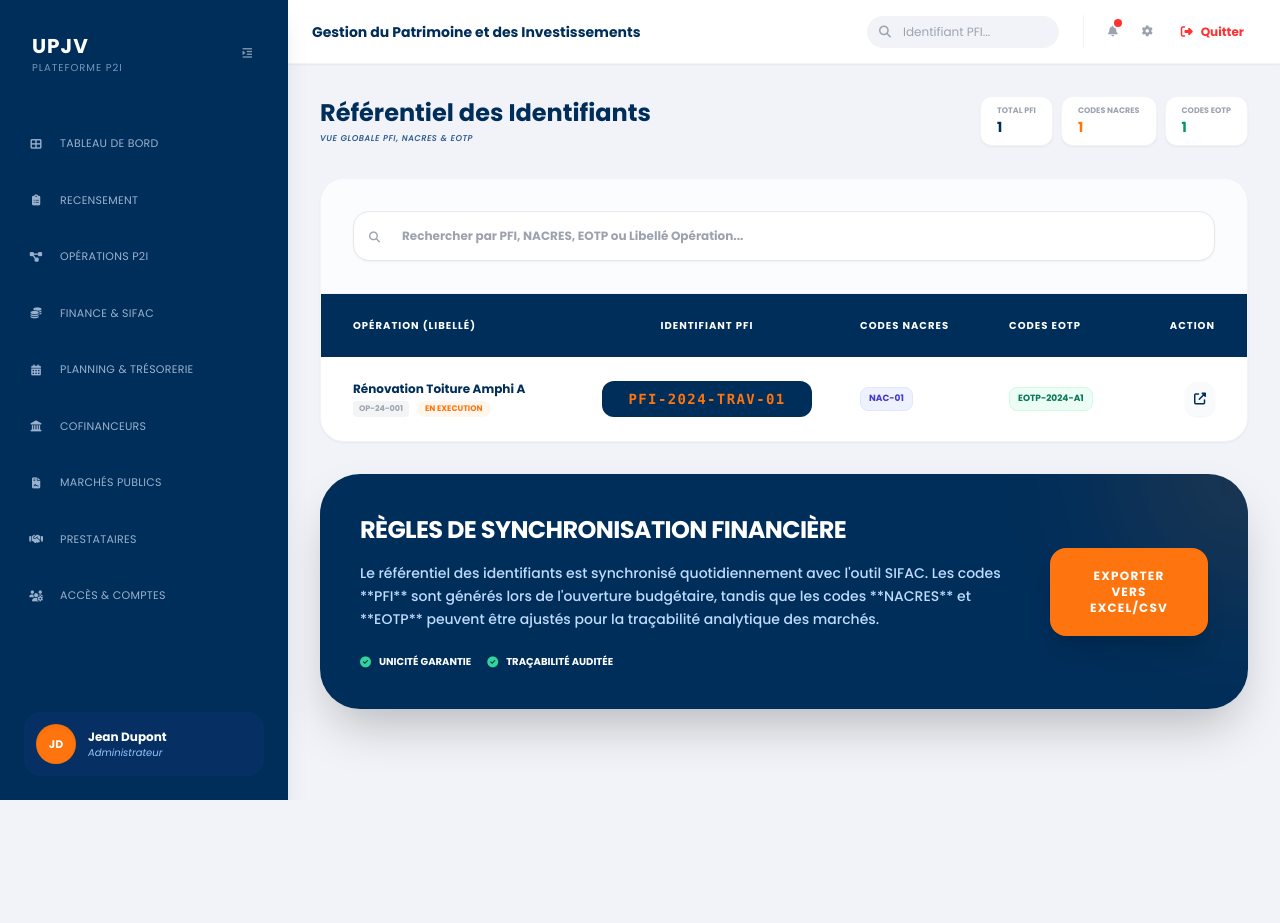
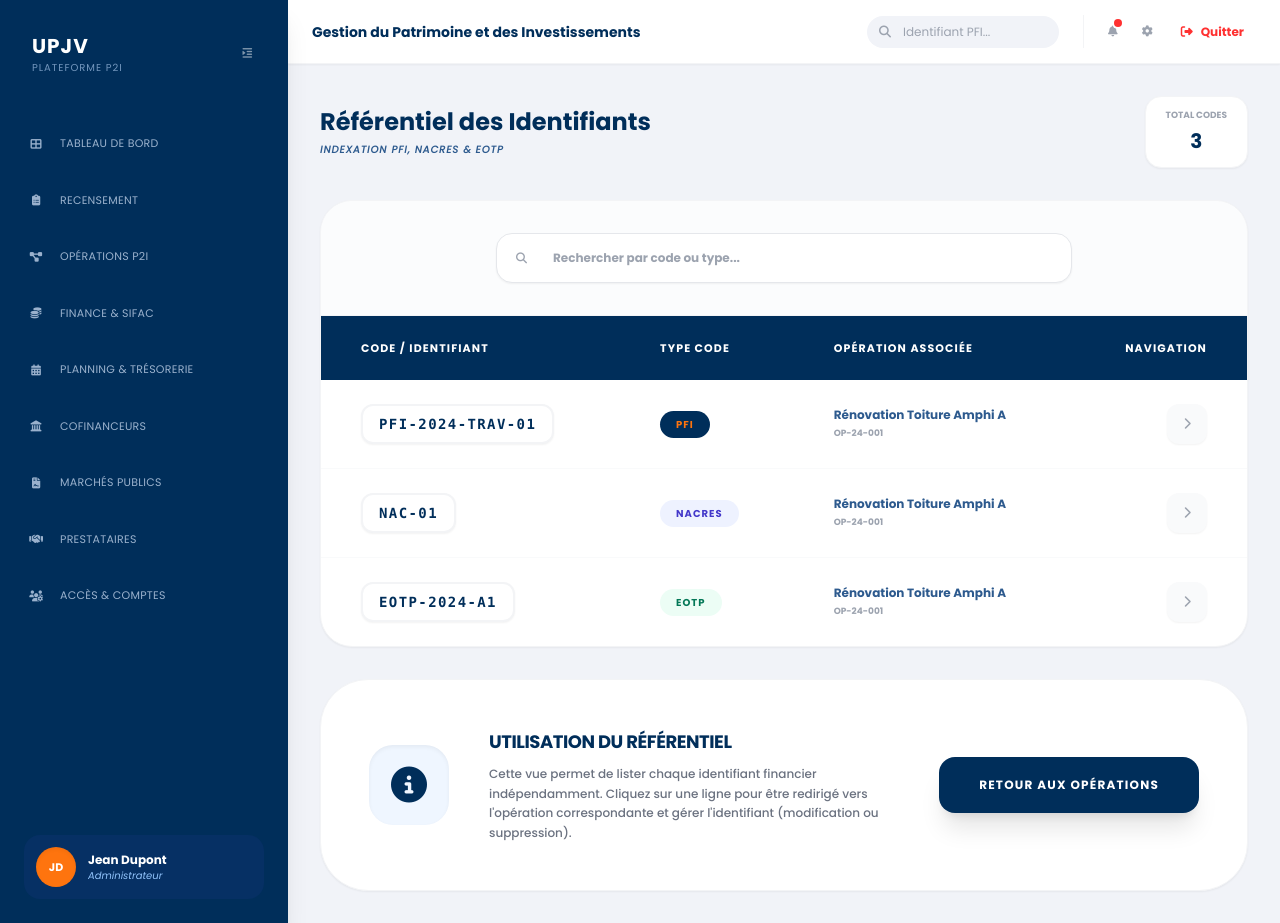
Before and after one commit to faridsadsaoud123/p2i-platform, a React (Vite) app: page /#/identifiers in a window 1280 px wide. Before the commit the page ends 800 px from the top, so only its background shows below. Built offline with nearby package versions, Linux system fonts and the light colour scheme.

Commit message:
refactor: flatten identifier registry to display codes individually

```diff
--- a/components/IdentifierRegistry.tsx
+++ b/components/IdentifierRegistry.tsx
@@ -1,6 +1,5 @@
 import React, { useState } from 'react';
 import { useData } from './DataContext';
-import { STATUS_COLORS } from '../constants';
 import { useNavigate } from 'react-router-dom';
 
 const IdentifierRegistry: React.FC = () => {
@@ -8,46 +7,59 @@ const IdentifierRegistry: React.FC = () => {
   const navigate = useNavigate();
   const [searchTerm, setSearchTerm] = useState('');
 
-  const filteredOps = operations.filter(op =>
-    op.title.toLowerCase().includes(searchTerm.toLowerCase()) ||
-    op.pfiCode.toLowerCase().includes(searchTerm.toLowerCase()) ||
-    op.nacresCodes?.some(c => c.toLowerCase().includes(searchTerm.toLowerCase())) ||
-    op.eotpCodes?.some(c => c.toLowerCase().includes(searchTerm.toLowerCase()))
+  // Flatten all identifiers into a single list
+  const allIdentifiers = operations.flatMap(op => {
+    const ids: { code: string; type: 'PFI' | 'NACRES' | 'EOTP'; opId: string; opTitle: string }[] = [];
+
+    // PFI is mandatory and unique per operation
+    if (op.pfiCode) {
+      ids.push({ code: op.pfiCode, type: 'PFI', opId: op.id, opTitle: op.title });
+    }
+
+    // NACRES can be multiple
+    (op.nacresCodes || []).forEach(code => {
+      ids.push({ code, type: 'NACRES', opId: op.id, opTitle: op.title });
+    });
+
+    // EOTP can be multiple
+    (op.eotpCodes || []).forEach(code => {
+      ids.push({ code, type: 'EOTP', opId: op.id, opTitle: op.title });
+    });
+
+    return ids;
+  });
+
+  const filteredIds = allIdentifiers.filter(id =>
+    id.code.toLowerCase().includes(searchTerm.toLowerCase()) ||
+    id.type.toLowerCase().includes(searchTerm.toLowerCase()) ||
+    id.opTitle.toLowerCase().includes(searchTerm.toLowerCase())
   );
 
   return (
-    <div className="space-y-8 animate-in slide-in-from-bottom-4 duration-500">
+    <div className="space-y-8 animate-in slide-in-from-bottom-4 duration-500 font-medium">
       <div className="flex flex-col sm:flex-row sm:items-center justify-between gap-4">
         <div>
           <h1 className="text-2xl font-bold text-[#002E5A]">Référentiel des Identifiants</h1>
-          <p className="subtitle text-[#2d5a8e] mt-1 uppercase tracking-widest font-bold">Vue globale PFI, NACRES & EOTP</p>
+          <p className="subtitle text-[#2d5a8e] mt-1 uppercase tracking-widest font-bold text-[10px]">Indexation PFI, NACRES & EOTP</p>
         </div>
-        <div className="flex gap-2">
-            <div className="bg-white px-4 py-2 rounded-xl border border-gray-100 shadow-sm flex flex-col">
-                <span className="text-[8px] font-black text-gray-400 uppercase">Total PFI</span>
-                <span className="text-sm font-black text-[#002E5A]">{operations.length}</span>
-            </div>
-            <div className="bg-white px-4 py-2 rounded-xl border border-gray-100 shadow-sm flex flex-col">
-                <span className="text-[8px] font-black text-gray-400 uppercase">Codes NACRES</span>
-                <span className="text-sm font-black text-[#fe740e]">{operations.reduce((acc, op) => acc + (op.nacresCodes?.length || 0), 0)}</span>
-            </div>
-            <div className="bg-white px-4 py-2 rounded-xl border border-gray-100 shadow-sm flex flex-col">
-                <span className="text-[8px] font-black text-gray-400 uppercase">Codes EOTP</span>
-                <span className="text-sm font-black text-emerald-600">{operations.reduce((acc, op) => acc + (op.eotpCodes?.length || 0), 0)}</span>
+        <div className="flex gap-4">
+            <div className="bg-white px-5 py-3 rounded-2xl border border-gray-100 shadow-sm text-center">
+                <span className="text-[9px] font-black text-gray-400 uppercase block mb-1">Total Codes</span>
+                <span className="text-xl font-black text-[#002E5A]">{allIdentifiers.length}</span>
             </div>
         </div>
       </div>
 
-      <div className="bg-white rounded-3xl shadow-sm border border-gray-100 overflow-hidden">
-        <div className="p-8 border-b border-gray-100 bg-[#f1f3f8]/30 flex flex-wrap gap-6 items-center">
-            <div className="relative flex-1 min-w-[300px]">
-                <span className="absolute inset-y-0 left-0 pl-4 flex items-center text-gray-400 pointer-events-none">
+      <div className="bg-white rounded-[2rem] shadow-sm border border-gray-100 overflow-hidden">
+        <div className="p-8 border-b border-gray-100 bg-[#f1f3f8]/30">
+            <div className="relative max-w-xl mx-auto">
+                <span className="absolute inset-y-0 left-0 pl-5 flex items-center text-gray-400 pointer-events-none">
                     <i className="fas fa-search"></i>
                 </span>
                 <input
                     type="text"
-                    placeholder="Rechercher par PFI, NACRES, EOTP ou Libellé Opération..."
-                    className="block w-full pl-12 pr-4 py-4 bg-white border border-gray-200 rounded-2xl text-xs font-bold focus:ring-4 focus:ring-[#002E5A]/10 outline-none transition-all shadow-sm"
+                    placeholder="Rechercher par code ou type..."
+                    className="block w-full pl-14 pr-6 py-4 bg-white border border-gray-200 rounded-2xl text-xs font-bold focus:ring-4 focus:ring-[#002E5A]/10 outline-none transition-all shadow-sm"
                     value={searchTerm}
                     onChange={(e) => setSearchTerm(e.target.value)}
                 />
@@ -56,86 +68,69 @@ const IdentifierRegistry: React.FC = () => {
 
         <div className="overflow-x-auto">
           <table className="w-full text-left">
-            <thead className="bg-[#002E5A] text-white text-[10px] uppercase font-black tracking-widest">
+            <thead className="bg-[#002E5A] text-white text-[11px] uppercase font-black tracking-widest">
               <tr>
-                <th className="px-8 py-6">Opération (Libellé)</th>
-                <th className="px-6 py-6 text-center">Identifiant PFI</th>
-                <th className="px-6 py-6">Codes NACRES</th>
-                <th className="px-6 py-6">Codes EOTP</th>
-                <th className="px-8 py-6 text-right">Action</th>
+                <th className="px-10 py-6">Code / Identifiant</th>
+                <th className="px-10 py-6">Type Code</th>
+                <th className="px-10 py-6">Opération Associée</th>
+                <th className="px-10 py-6 text-right">Navigation</th>
               </tr>
             </thead>
-            <tbody className="divide-y divide-gray-50 font-medium">
-              {filteredOps.map((op) => (
-                <tr key={op.id} className="hover:bg-blue-50/20 transition-colors group">
-                  <td className="px-8 py-6">
-                    <div className="text-xs font-black text-[#002E5A] mb-1">{op.title}</div>
-                    <div className="flex items-center gap-2">
-                        <span className="text-[8px] bg-gray-100 text-gray-400 px-1.5 py-0.5 rounded font-black uppercase">{op.id}</span>
-                        <span className={`text-[8px] px-2 py-0.5 rounded-full font-black uppercase ${STATUS_COLORS[op.status]}`}>{op.status.replace('_', ' ')}</span>
+            <tbody className="divide-y divide-gray-50">
+              {filteredIds.map((id, idx) => (
+                <tr key={`${id.opId}-${id.type}-${id.code}-${idx}`} className="hover:bg-blue-50/30 transition-colors group cursor-pointer" onClick={() => navigate('/operations', { state: { selectedOpId: id.opId } })}>
+                  <td className="px-10 py-6">
+                    <div className="bg-white border-2 border-gray-100 text-[#002E5A] px-4 py-2 rounded-xl inline-block font-mono font-black text-sm tracking-widest shadow-sm group-hover:border-[#fe740e]/30 group-hover:text-[#fe740e] transition-all">
+                        {id.code}
                     </div>
                   </td>
-                  <td className="px-6 py-6">
-                    <div className="bg-[#002E5A] text-[#fe740e] px-4 py-2 rounded-xl text-center font-mono font-black text-sm shadow-inner tracking-widest">
-                        {op.pfiCode}
+                  <td className="px-10 py-6">
+                    <span className={`px-4 py-1.5 rounded-full text-[10px] font-black uppercase tracking-widest ${
+                      id.type === 'PFI' ? 'bg-[#002E5A] text-[#fe740e]' :
+                      id.type === 'NACRES' ? 'bg-indigo-50 text-indigo-700' :
+                      'bg-emerald-50 text-emerald-700'
+                    }`}>
+                        {id.type}
+                    </span>
+                  </td>
+                  <td className="px-10 py-6">
+                    <div className="text-xs font-bold text-[#2d5a8e] truncate max-w-[300px]">{id.opTitle}</div>
+                    <div className="text-[9px] text-gray-400 font-bold uppercase mt-1">{id.opId}</div>
+                  </td>
+                  <td className="px-10 py-6 text-right">
+                    <div className="w-10 h-10 rounded-xl bg-gray-50 flex items-center justify-center text-gray-400 group-hover:bg-[#002E5A] group-hover:text-white transition-all ml-auto shadow-sm">
+                        <i className="fas fa-chevron-right text-xs"></i>
                     </div>
-                  </td>
-                  <td className="px-6 py-6">
-                    <div className="flex flex-wrap gap-1">
-                        {(op.nacresCodes || []).map((c, i) => (
-                            <span key={i} className="bg-indigo-50 text-indigo-700 px-2 py-1 rounded-lg text-[9px] font-black border border-indigo-100">{c}</span>
-                        ))}
-                        {(!op.nacresCodes || op.nacresCodes.length === 0) && <span className="text-gray-300 italic text-[10px]">Aucun</span>}
-                    </div>
-                  </td>
-                  <td className="px-6 py-6">
-                    <div className="flex flex-wrap gap-1">
-                        {(op.eotpCodes || []).map((c, i) => (
-                            <span key={i} className="bg-emerald-50 text-emerald-700 px-2 py-1 rounded-lg text-[9px] font-black border border-emerald-100">{c}</span>
-                        ))}
-                        {(!op.eotpCodes || op.eotpCodes.length === 0) && <span className="text-gray-300 italic text-[10px]">Aucun</span>}
-                    </div>
-                  </td>
-                  <td className="px-8 py-6 text-right">
-                    <button
-                        onClick={() => navigate('/operations', { state: { selectedOpId: op.id } })}
-                        className="text-[#002E5A] hover:text-[#fe740e] transition-colors p-2 bg-gray-50 hover:bg-white rounded-xl shadow-sm border border-transparent hover:border-gray-100"
-                    >
-                        <i className="fas fa-external-link-alt text-xs"></i>
-                    </button>
                   </td>
                 </tr>
               ))}
+              {filteredIds.length === 0 && (
+                <tr>
+                  <td colSpan={4} className="px-10 py-20 text-center opacity-30">
+                    <i className="fas fa-fingerprint text-5xl mb-4 block"></i>
+                    <p className="text-sm font-black uppercase tracking-widest">Aucun identifiant trouvé</p>
+                  </td>
+                </tr>
+              )}
             </tbody>
           </table>
         </div>
       </div>
 
-      <div className="p-10 bg-[#002E5A] rounded-[40px] text-white shadow-2xl relative overflow-hidden">
-          <div className="absolute top-0 right-0 w-64 h-64 bg-[#fe740e]/10 rounded-full -mr-32 -mt-32 blur-3xl"></div>
-          <div className="relative z-10 flex flex-col md:flex-row items-center justify-between gap-8">
-              <div className="space-y-4 max-w-2xl">
-                  <h3 className="text-2xl font-black uppercase tracking-tight">Règles de synchronisation financière</h3>
-                  <p className="text-blue-200 text-sm leading-relaxed font-medium">
-                      Le référentiel des identifiants est synchronisé quotidiennement avec l'outil SIFAC.
-                      Les codes **PFI** sont générés lors de l'ouverture budgétaire, tandis que les codes **NACRES**
-                      et **EOTP** peuvent être ajustés pour la traçabilité analytique des marchés.
-                  </p>
-                  <div className="flex gap-4 pt-2">
-                      <div className="flex items-center gap-2">
-                          <i className="fas fa-check-circle text-emerald-400"></i>
-                          <span className="text-[10px] font-black uppercase">Unicité garantie</span>
-                      </div>
-                      <div className="flex items-center gap-2">
-                          <i className="fas fa-check-circle text-emerald-400"></i>
-                          <span className="text-[10px] font-black uppercase">Traçabilité auditée</span>
-                      </div>
-                  </div>
-              </div>
-              <button className="bg-[#fe740e] text-white px-10 py-5 rounded-2xl font-black text-xs uppercase tracking-widest shadow-xl hover:scale-105 transition-all">
-                  Exporter vers Excel/CSV
-              </button>
+      <div className="p-12 bg-white rounded-[3rem] border border-gray-100 shadow-sm relative overflow-hidden flex flex-col md:flex-row items-center gap-10">
+          <div className="w-20 h-20 bg-blue-50 text-[#002E5A] rounded-3xl flex items-center justify-center text-4xl shadow-inner shrink-0"><i className="fas fa-info-circle"></i></div>
+          <div className="flex-1 space-y-2 text-center md:text-left">
+              <h3 className="text-lg font-black text-[#002E5A] uppercase tracking-tight">Utilisation du Référentiel</h3>
+              <p className="text-xs text-gray-500 leading-relaxed font-medium">
+                  Cette vue permet de lister chaque identifiant financier indépendamment. Cliquez sur une ligne pour être redirigé vers l'opération correspondante et gérer l'identifiant (modification ou suppression).
+              </p>
           </div>
+          <button
+            onClick={() => navigate('/operations')}
+            className="bg-[#002E5A] text-white px-10 py-5 rounded-2xl font-black text-xs uppercase tracking-widest shadow-xl hover:scale-105 transition-all whitespace-nowrap"
+          >
+              Retour aux Opérations
+          </button>
       </div>
     </div>
   );
```
